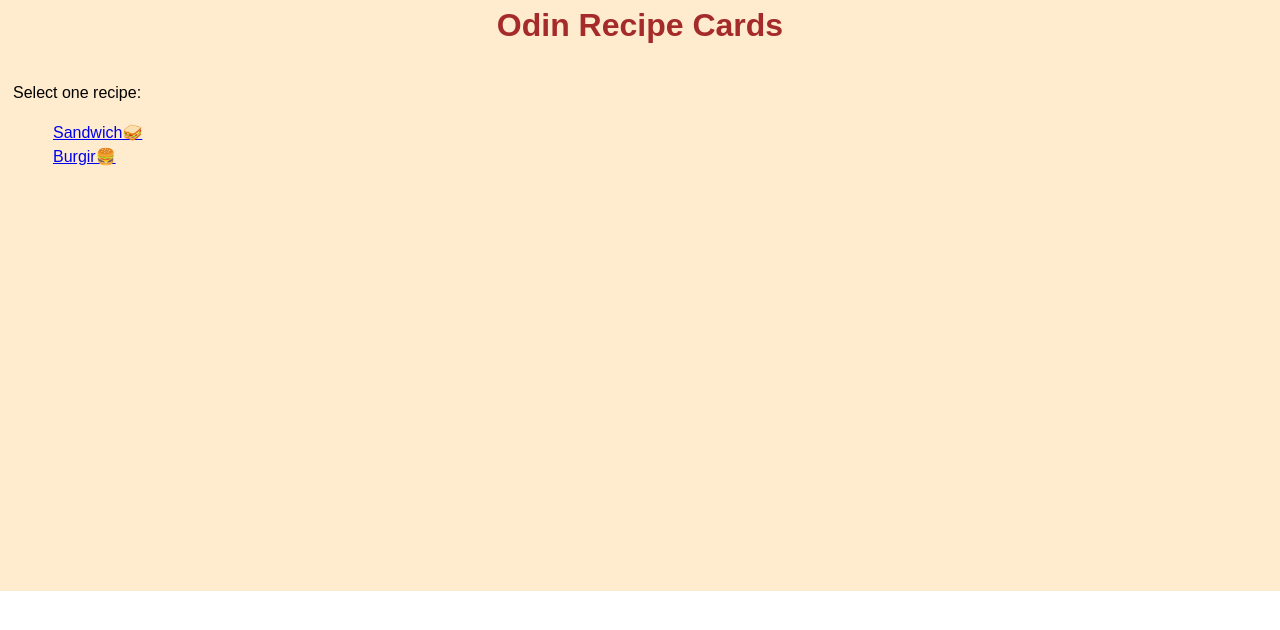
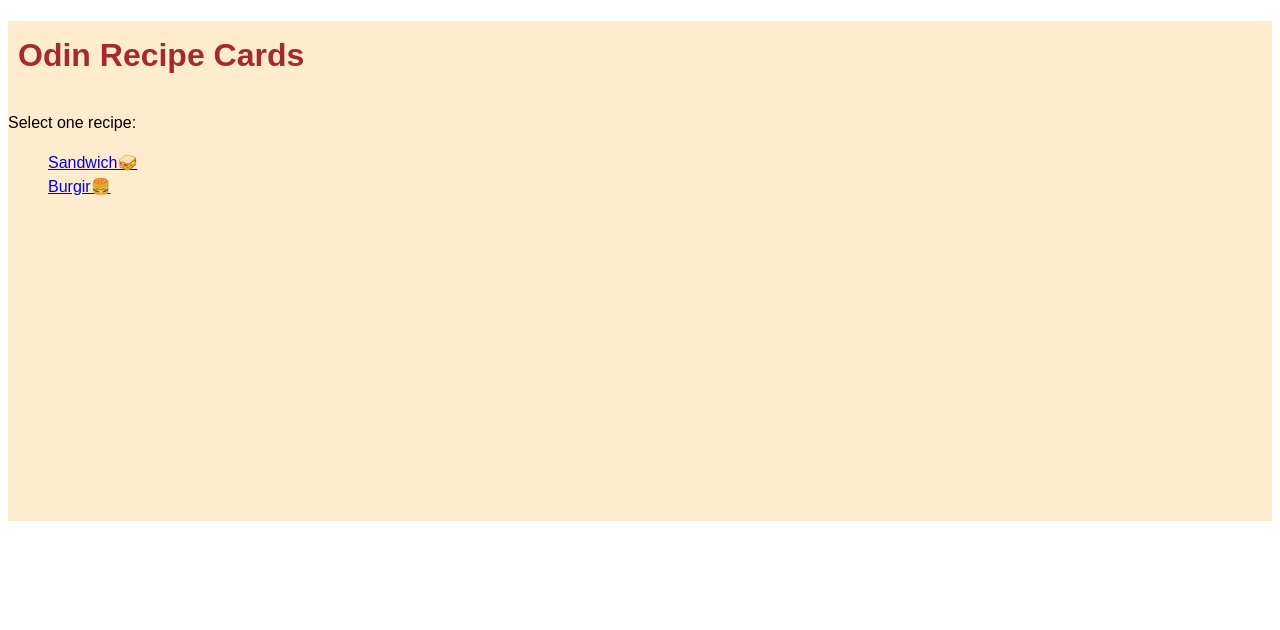
Before and after one commit to RushilJalal/odin-recipes, a plain HTML site: page index.html in a window 1280 px wide. Drawn offline with Linux system fonts and the light colour scheme.

Commit message:
Revert "Fixed margins, restructured styles.css"
This reverts commit 8928d006c0ac56cdb346a026396c05f2c4ed9a89.
Reverting problematic commit

```diff
--- a/index.html
+++ b/index.html
@@ -10,13 +10,11 @@
 <body>
     <div class="container homepage">
         <h1 class="odin-recipes-title">Odin Recipe Cards</h1>
-        <div class="index-content">
-            <p>Select one recipe:</p>
-            <ul>
-                <li><a href="recipes/sandwich.html">Sandwich&#129386;</a></li>
-                <li><a href="recipes/hamburger.html">Burgir&#127828;</a></li>
-            </ul>
-        </div>
+        <p>Select one recipe:</p>
+        <ul>
+            <li><a href="recipes/sandwich.html">Sandwich&#129386;</a></li>
+            <li><a href="recipes/hamburger.html">Burgir&#127828;</a></li>
+        </ul>
     </div>
 </body>
 </html>
--- a/styles.css
+++ b/styles.css
@@ -1,24 +1,21 @@
 * {
     line-height: 1.5;
     font-family: Arial, Helvetica, sans-serif;
-    box-sizing: border-box;
 }
 
-.container {
-    background-color: black;/*dark mode*/
+
+img.sandwich {
+    height: auto;
+    width: 350px;
 }
 
-.container.homepage {
-    height: 600px;
-    width: auto;
-    background-color: blanchedalmond;
-    margin: -30px -10px;
-
+img.hamburger {
+    height: auto;
+    width: 350px;
 }
 
-.container.sandwich,
-.container.hamburger {
-    margin: -10px;
+ul, ol {
+    list-style-type: none;
 }
 
 .recipe-card {
@@ -45,39 +42,6 @@
     padding: 10px;
 }
 
-.index-content {
-    margin: 15px;
-}
-
-img.sandwich {
-    height: auto;
-    width: 350px;
-}
-
-img.hamburger {
-    height: auto;
-    width: 350px;
-}
-
-h1, h2, h3 {
-    text-transform: capitalize;
-    color:brown;
-    padding: 10px;
-    text-align: center;
-}
-
-.vid {
-    position:absolute;
-    margin: auto;
-    top: 50%;
-    left: 75%;
-    transform: translate(-50%, -50%);
-}
-
-ul, ol {
-    list-style-type: none;
-}
-
 .button {
     background-color: darkgreen;
     border: 2px solid black;
@@ -90,3 +54,27 @@ ul, ol {
     cursor: pointer;
     text-decoration:none;
 }
+
+h1, h2, h3 {
+    text-transform: capitalize;
+    color:brown;
+    padding: 10px;
+}
+
+.vid {
+    position:absolute;
+    margin: auto;
+    top: 50%;
+    left: 75%;
+    transform: translate(-50%, -50%);
+}
+
+.container {
+    background-color: black;/*dark mode*/
+}
+
+.container.homepage {
+    height: 500px;
+    width: auto;
+    background-color: blanchedalmond;
+}
```
Also changed, not shown: recipes/hamburger.html (+1 -1 lines), recipes/sandwich.html (+1 -1 lines).
